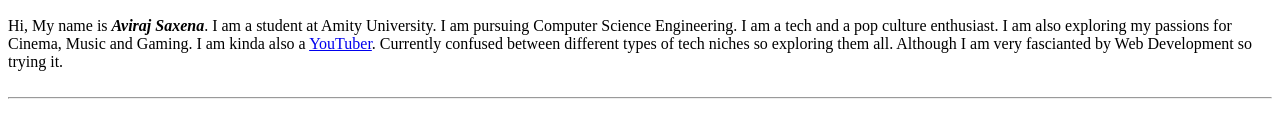
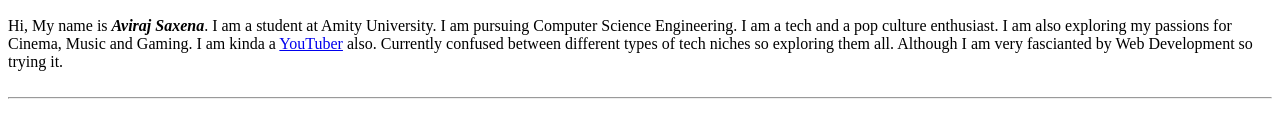
Before and after one commit to theavirajsaxena/cv, a plain HTML site: page index.html in a window 1280 px wide. Shown: the part 237-357 px from the top of the page. Drawn offline with Linux system fonts and the light colour scheme.

Commit message:
Update index.html

```diff
--- a/index.html
+++ b/index.html
@@ -11,7 +11,7 @@
                 <h3><em>Student at Amity University</em></h3></td>
         </tr>
     </table>
-    <pr>Hi, My name is <strong><em>Aviraj Saxena</em></strong>. I am a student at Amity University. I am pursuing Computer Science Engineering. I am a tech and a pop culture enthusiast. I am also exploring my passions for Cinema, Music and Gaming. I am kinda also a <a href="https://www.youtube.com/c/AvirajSaxena">YouTuber</a>. Currently confused between different types of tech niches so exploring them all. Although I am very fascianted by Web Development so trying it.</pr>
+    <pr>Hi, My name is <strong><em>Aviraj Saxena</em></strong>. I am a student at Amity University. I am pursuing Computer Science Engineering. I am a tech and a pop culture enthusiast. I am also exploring my passions for Cinema, Music and Gaming. I am kinda a <a href="https://www.youtube.com/c/AvirajSaxena">YouTuber</a> also. Currently confused between different types of tech niches so exploring them all. Although I am very fascianted by Web Development so trying it.</pr>
     <br>
     <br>
     <hr>
```
